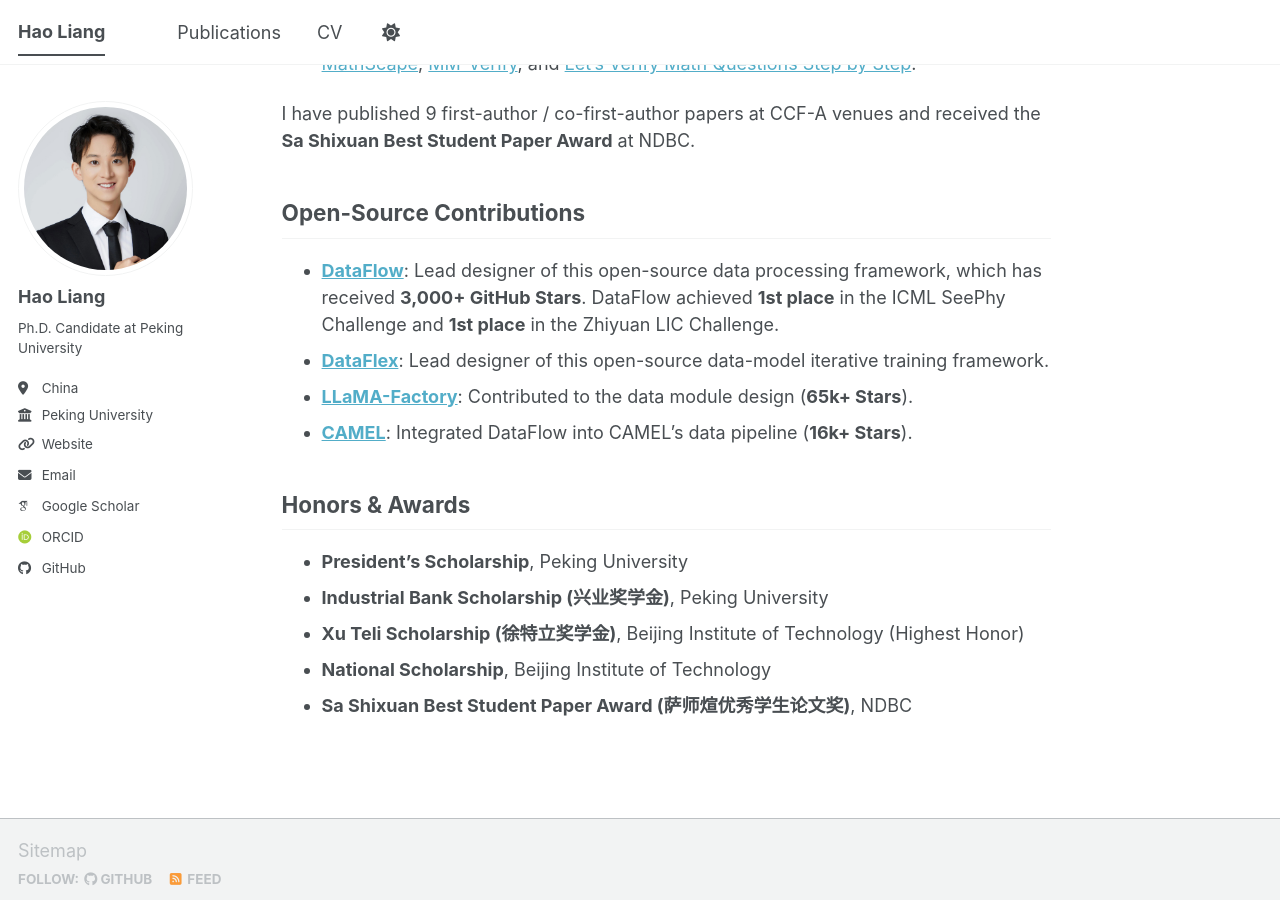
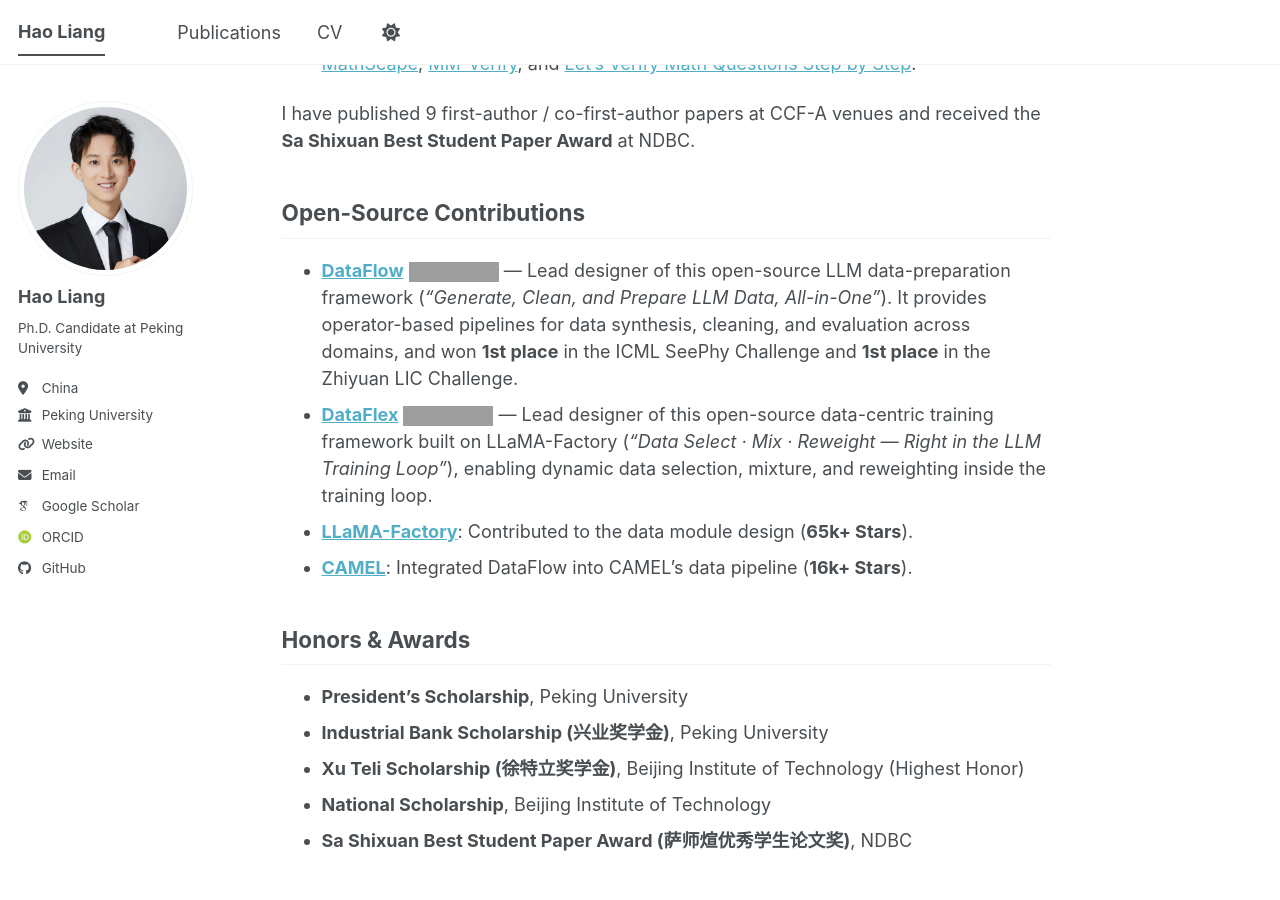
Before and after one commit to haolpku/haolpku.github.io, a Jekyll site: the page built from _pages/about.md, in a window 1280 px wide and 900 px high, scrolled down 1200 px. Built offline with Jekyll 4.4.1, drawn with Linux system fonts in a browser that asks for light colours; some web fonts are replaced; a script bundle is joined from its source files by our own code; library files that are not in the unit come from our copies; grey boxes are pictures that could not be loaded.

Commit message:
Add live GitHub star badges and refresh DataFlow/DataFlex descriptions
Co-Authored-By: Claude Opus 4.8 (1M context) <noreply@anthropic.com>

```diff
--- a/_pages/about.md
+++ b/_pages/about.md
@@ -34,8 +34,8 @@ I have published 9 first-author / co-first-author papers at CCF-A venues and rec
 
 ## Open-Source Contributions
 
-- **[DataFlow](https://github.com/OpenDCAI/DataFlow)**: Lead designer of this open-source data processing framework, which has received **3,000+ GitHub Stars**. DataFlow achieved **1st place** in the ICML SeePhy Challenge and **1st place** in the Zhiyuan LIC Challenge.
-- **[DataFlex](https://github.com/OpenDCAI/DataFlex)**: Lead designer of this open-source data-model iterative training framework.
+- **[DataFlow](https://github.com/OpenDCAI/DataFlow)** [![DataFlow stars](https://img.shields.io/github/stars/OpenDCAI/DataFlow?style=flat&logo=github&label=stars&color=181717)](https://github.com/OpenDCAI/DataFlow) — Lead designer of this open-source LLM data-preparation framework (*"Generate, Clean, and Prepare LLM Data, All-in-One"*). It provides operator-based pipelines for data synthesis, cleaning, and evaluation across domains, and won **1st place** in the ICML SeePhy Challenge and **1st place** in the Zhiyuan LIC Challenge.
+- **[DataFlex](https://github.com/OpenDCAI/DataFlex)** [![DataFlex stars](https://img.shields.io/github/stars/OpenDCAI/DataFlex?style=flat&logo=github&label=stars&color=181717)](https://github.com/OpenDCAI/DataFlex) — Lead designer of this open-source data-centric training framework built on LLaMA-Factory (*"Data Select · Mix · Reweight — Right in the LLM Training Loop"*), enabling dynamic data selection, mixture, and reweighting inside the training loop.
 - **[LLaMA-Factory](https://github.com/hiyouga/LLaMA-Factory)**: Contributed to the data module design (**65k+ Stars**).
 - **[CAMEL](https://github.com/camel-ai/camel)**: Integrated DataFlow into CAMEL's data pipeline (**16k+ Stars**).
 
```
